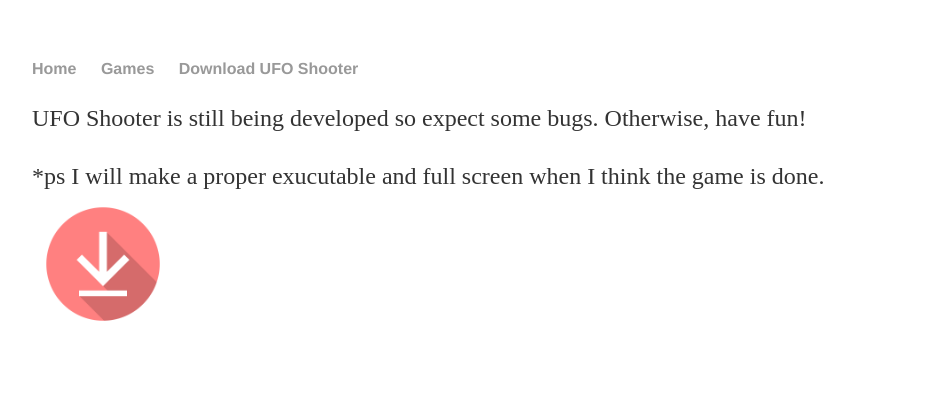
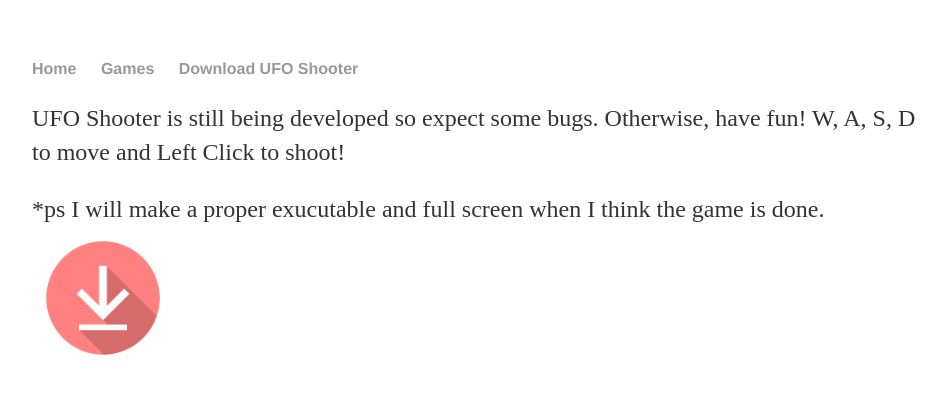
Before and after one commit to BardyBard/BardyBard.github.io, a Jekyll site: the page built from ufo_shooter.html, in a window 1280 px wide. Shown: the top 394 px of the page, without its empty margins (160-1106 px from the left). Built offline with Jekyll 4.4.1, drawn with Linux system fonts in a browser that asks for light colours.

Commit message:
Update ufo_shooter.html

```diff
--- a/ufo_shooter.html
+++ b/ufo_shooter.html
@@ -3,7 +3,7 @@ layout: default
 title: Download UFO Shooter
 ---
 <div class="blurb">
-	<p> UFO Shooter is still being developed so expect some bugs. Otherwise, have fun!
+	<p> UFO Shooter is still being developed so expect some bugs. Otherwise, have fun! W, A, S, D to move and Left Click to shoot!
 	<p> *ps I will make a proper exucutable and full screen when I think the game is done.
 <a href="/UFO Shooter.exe" download>
   <img border="0" src="/download-1915749_1280.png" alt="bardybard.github.io" width="142" height="142">
```
